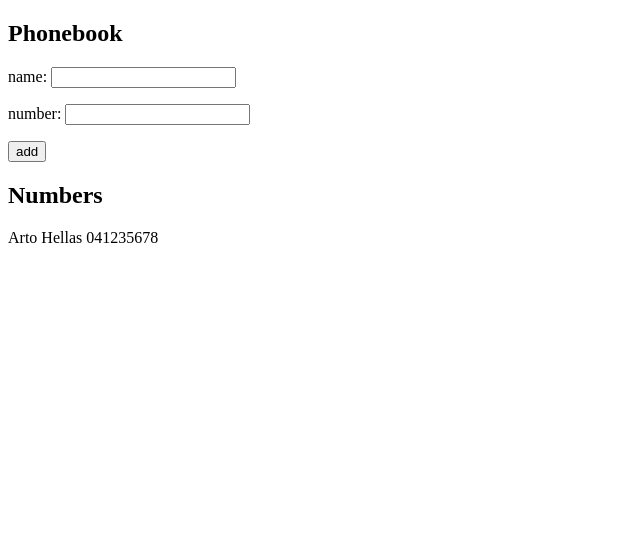
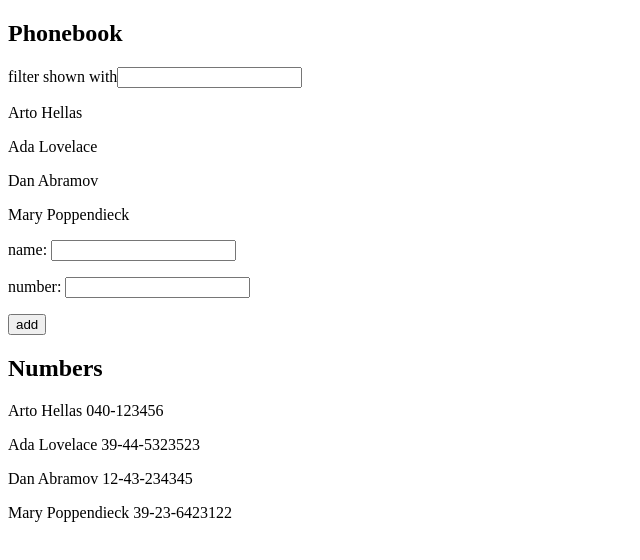
Before and after one commit to buiquanghuy23103/full-stack-open, a React (Create React App) app in the folder part2/phonebook/: page / in a window 1280 px wide. Shown: the top 560 px of the page, without its empty margins (0-640 px from the left). Built offline with nearby package versions, Linux system fonts and the light colour scheme.

Commit message:
exercise 2.9

```diff
--- a/part2/phonebook/src/App.js
+++ b/part2/phonebook/src/App.js
@@ -2,10 +2,14 @@
 
 const App = () => {
 	const [persons, setPersons] = useState([
-		{ name: 'Arto Hellas', number: '041235678' }
+		{ name: 'Arto Hellas', number: '040-123456', id: 1 },
+		{ name: 'Ada Lovelace', number: '39-44-5323523', id: 2 },
+		{ name: 'Dan Abramov', number: '12-43-234345', id: 3 },
+		{ name: 'Mary Poppendieck', number: '39-23-6423122', id: 4 }
 	])
 	const [newName, setNewName] = useState('')
 	const [newNumber, setNewNumber] = useState('')
+	const [filter, setFilter] = useState('')
 
 	const handleNameChange = (event) => {
 		setNewName(event.target.value)
@@ -13,6 +17,10 @@
 
 	const handleNumberChange = (event) => {
 		setNewNumber(event.target.value)
+	}
+
+	const handleFilterChange = (event) => {
+		setFilter(event.target.value)
 	}
 
 	const handleSubmit = (event) => {
@@ -28,17 +36,22 @@
 		setNewNumber('')
 	}
 
-	const personList = () => {
-		return (
-			persons.map(person =>
-				<p key={person.name}>{person.name} {person.number}</p>
-			)
-		)
-	}
+	const personList = persons.map(person =>
+		<p key={person.name}>{person.name} {person.number}</p>
+	)
+
+	const filteredList = persons.filter(person =>
+		person.name.toLowerCase().includes(filter.toLowerCase())
+	).map(person => <p>{person.name}</p>)
 
 	return (
 		<div>
 		<h2>Phonebook</h2>
+		<p>
+			filter shown with
+			<input value={filter} onChange={handleFilterChange} />
+		</p>
+		<p>{filteredList}</p>
 		<form>
 			<p>
 				name: <input value={newName} onChange={handleNameChange}/>
@@ -49,7 +62,7 @@
 			<button type="submit" onClick={handleSubmit}>add</button>
 		</form>
 		<h2>Numbers</h2>
-			{personList()}
+			{personList}
 		</div>
 	)
 }
```
